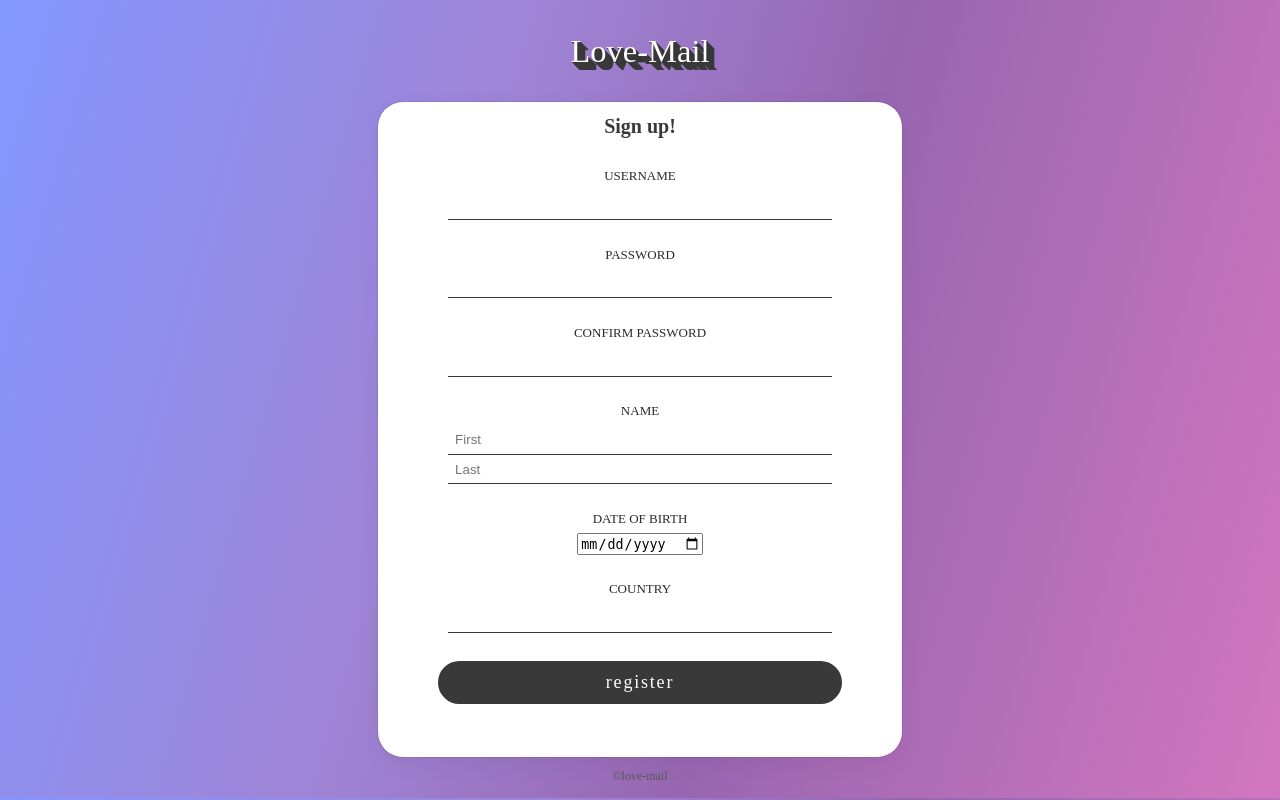
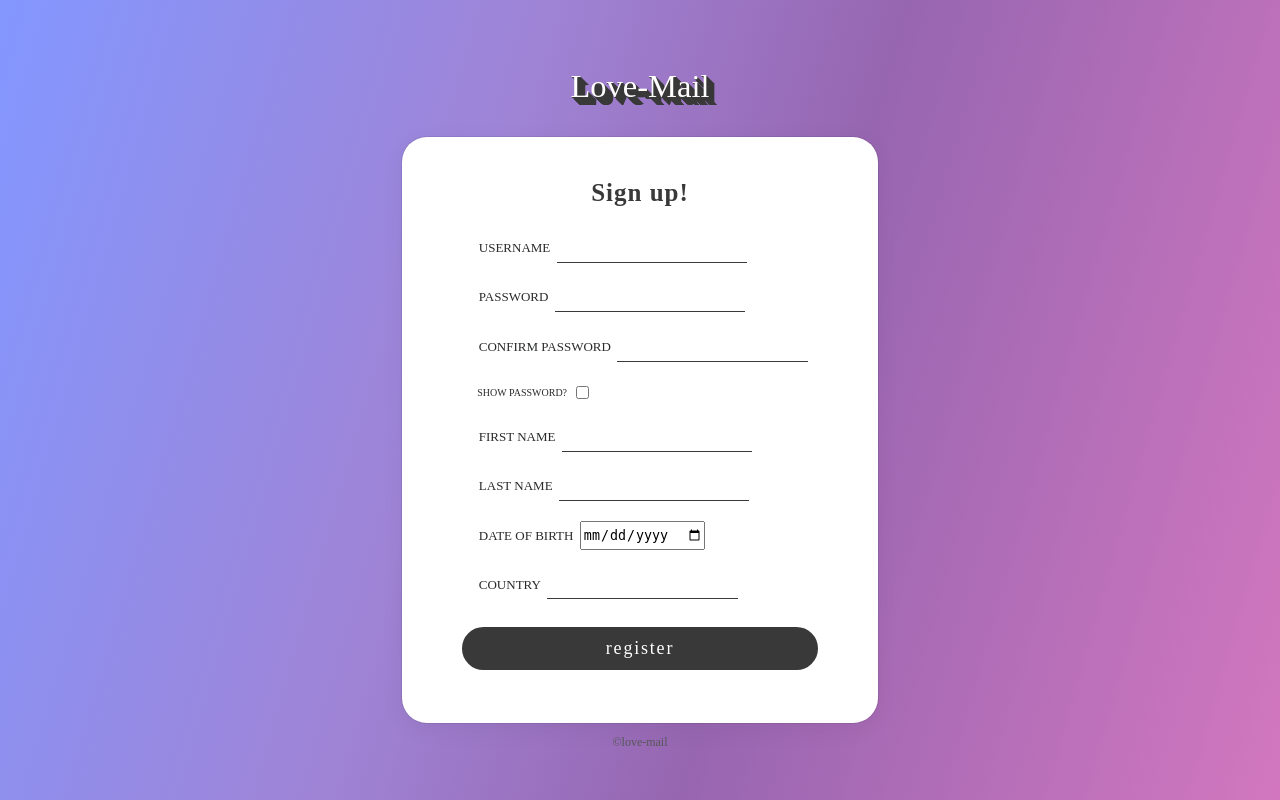
Before and after one commit to amritatwal/chatapp, a Node server app: page /html/register.html in a window 1280 px wide. Run offline with Node 20, Linux system fonts and the light colour scheme.

Commit message:
added get request method listener for register to serve html page

```diff
--- a/app.js
+++ b/app.js
@@ -38,6 +38,10 @@ app.get("/profile", function (req, res) {
   res.sendFile(__dirname + "/public/html/profile.html");
 })
 
+app.get("/register", function (req, res) {
+  res.sendFile(__dirname + "/public/html/register.html");
+})
+
 app.post("/profile", async function (req, res) {
   console.log(req.body)
   const username = req.body.username;
--- a/public/html/register.html
+++ b/public/html/register.html
@@ -26,10 +26,17 @@
             <label for="confirm-password">Confirm password</label>
             <input type="password" name="confirm-password" cols="50" required/>
           </div>
+          <div class="login__form__checkbox">
+            <label for="checkbox">Show password?</label>
+            <input type="checkbox" id="checkbox" name="checkbox" />
+          </div>
           <div>
-            <label for="Name" required>Name</label>
-            <input type="text" name="first_name" cols="50" placeholder="First" />
-            <input type="text" name="last_name" cols="50" placeholder="Last" />
+            <label for="first-name" required>First Name</label>
+            <input type="text" name="first_name" cols="50"/>
+          </div>
+            <div>
+                <label for="last-name" required>Last Name</label>
+            <input type="text" name="last_name" cols="50"/>
           </div>
           <div>
             <label for="dob">Date of Birth</label>
@@ -46,6 +53,6 @@
       </div>
       <p id="p__copyright">©love-mail</p>
     </div>
-    <script type="text/javascript" src="../javascripts/login.js"></script>
+    <script type="text/javascript" src="../javascripts/register.js"></script>
   </body>
 </html>
--- a/public/index.html
+++ b/public/index.html
@@ -35,7 +35,9 @@
                 sunt in culpa qui officia deserunt mollit anim id est laborum.
 
             </p>
+            <a href="./html/register.html">
                 <button class="intro__btn btn">sign up now!</button>
+            </a>
         </div>
         <!-- <div class="how-to">
             <h2>How does it work?</h2>
--- /dev/null
+++ b/public/javascripts/register.js
@@ -0,0 +1,16 @@
+// Toggle password visibility:
+
+const passwordElements = document.querySelectorAll("input[type=password]");
+const checkboxElement = document.querySelector("#checkbox");
+
+function passwordToggle() {
+    passwordElements.forEach(password => {
+        if (password.type === "password") {
+            password.type = "text";
+        } else {
+            password.type = "password";
+        }
+    })
+};
+
+checkboxElement.addEventListener("change", passwordToggle);
--- a/public/stylesheets/register.css
+++ b/public/stylesheets/register.css
@@ -12,8 +12,13 @@
   color: #393939;
 }
 
+html {
+    height: 100%;
+}
+
+
 body {
-  margin: 0 auto;
+  margin: 0;
   font-family: Jost-Book;
   background: rgb(131, 151, 255);
   background: linear-gradient(
@@ -23,6 +28,7 @@ body {
     rgba(151, 102, 177, 1) 60%,
     rgba(210, 119, 191, 1) 100%
   );
+  height: 100%;
 }
 
 a,
@@ -73,28 +79,26 @@ a::before {
   box-shadow: rgba(0, 0, 0, 0.05) 0px 6px 24px 0px,
     rgba(0, 0, 0, 0.08) 0px 0px 0px 1px;
 }
-♥️
+
 .register__form h1 {
-  font-family: Smallest Pixel-7;
-  text-transform: uppercase;
-  letter-spacing: 3px;
-  font-size: 5em;
+  letter-spacing: 1px;
+  font-size: 2.5em;
   padding-top: 1em;
   padding-left: 1em;
   padding-right: 1em;
 }
 
 .register__form div {
+    display: flex;
+    flex-direction: row;
     padding: 1em;
+    width:max-content;
 }
 
-.register__form div label {
-  display: block;
-  padding: 0.5em;
-}
 
 .register__form label {
     font-size: 1.3em;
+    padding: 0.5em;
     color: rgb(41, 42, 43);
     text-transform: uppercase;
 }
@@ -111,9 +115,9 @@ label[for="checkbox"] {
 input[type="text"],
 input[type="password"] {
     padding: 0.5em;
-  width: 100%;
     border: none;
     border-bottom: 0.5px solid #393939;
+    width: auto;
 }
 
 .login__btn--block {
```
Lines whose indentation alone changed are shown as unchanged.
